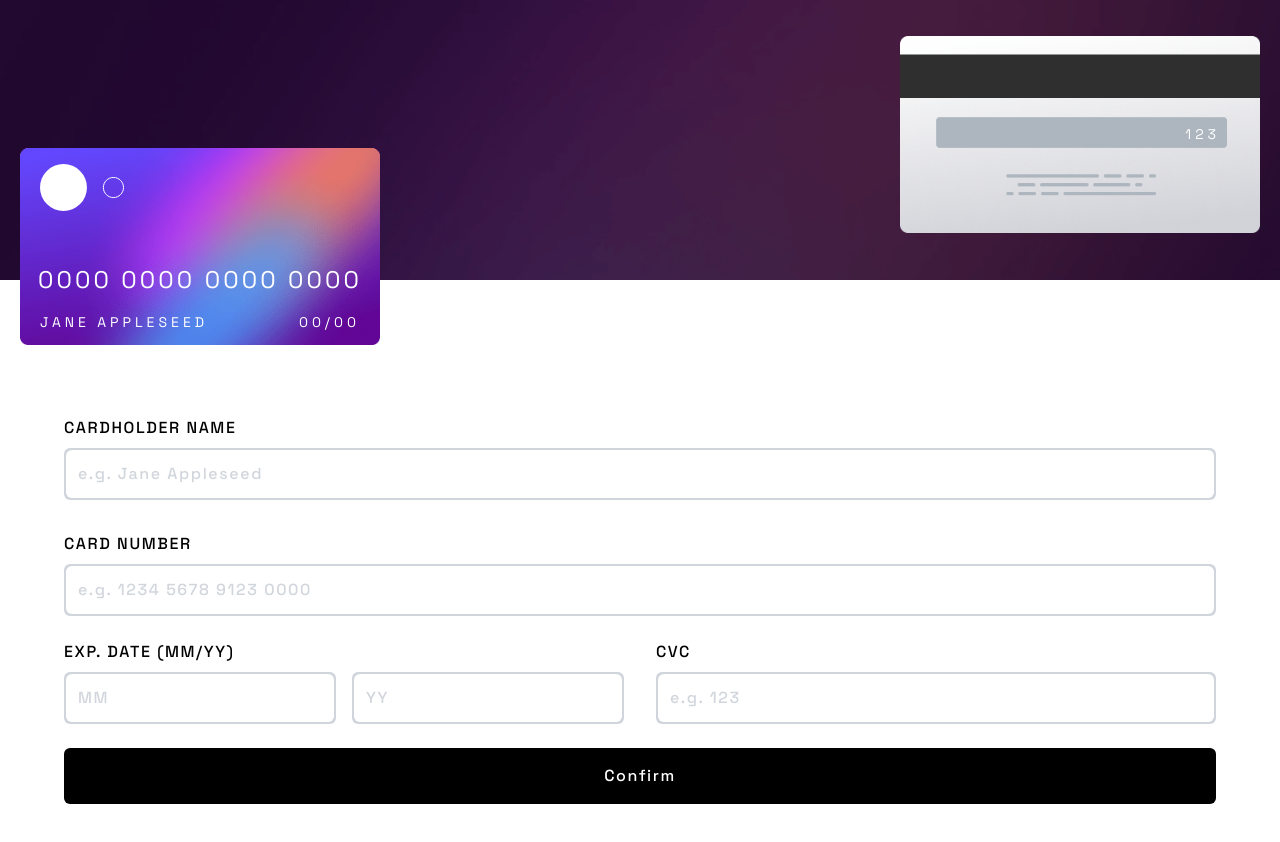
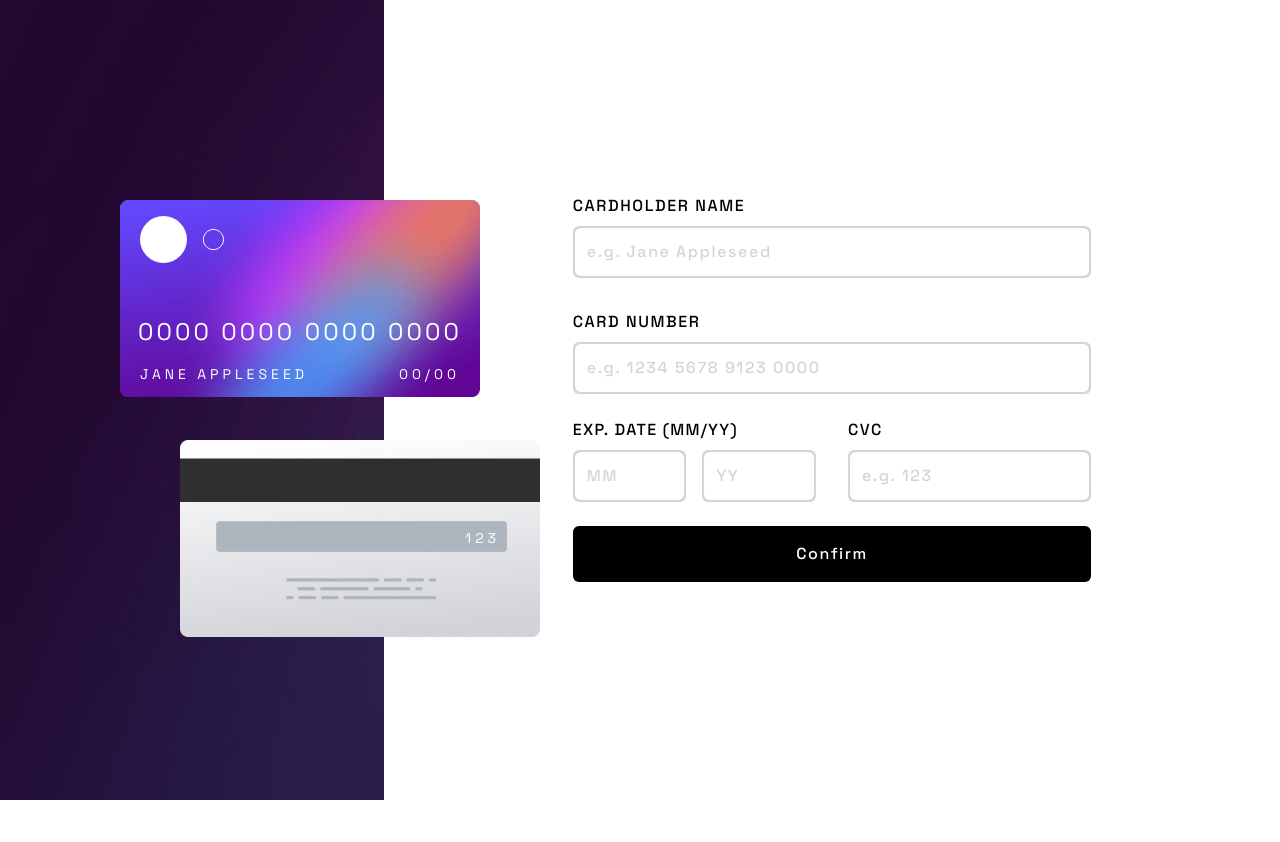
Before and after one commit to WTrygar/Interactive-card-detail-form, a Vue app: page / in a window 1280 px wide. After the commit the page ends 800 px from the top, so only its background shows below. Built offline with nearby package versions, Linux system fonts and the light colour scheme.

Commit message:
feat: responsive styling

```diff
--- a/src/App.vue
+++ b/src/App.vue
@@ -14,14 +14,20 @@ const props = defineProps<Props>()
 </script>
 
 <template>
-  <div class="min-h-lvh max-auto relative flex flex-col content-center">
-    <div class="bg-[url('/src/images/bg-main-mobile.png')] bg-no-repeat bg-cover h-70 mb-30">
-      <div class="max-w-820 h-100 relative overflow-hidden">
-        <CardBack class="absolute top-9 right-5" />
-        <CardFront class="absolute top-37 left-5" />
+  <div class="max-h-lvh max-auto relative flex flex-col lg:flex-row content-center">
+    <div
+      class="bg-[url('/src/images/bg-main-mobile.png')] bg-no-repeat bg-cover h-70 mb-30 lg:min-h-lvh lg:w-3/10"
+    >
+      <div class="max-w-820 h-100 lg:h-200 lg:w-200 relative overflow-hidden">
+        <CardBack
+          class="absolute top-9 right-5 sm:right-25 md:right-45 lg:top-110 lg:left-30 xl:left-45"
+        />
+        <CardFront
+          class="absolute top-37 left-5 sm:left-25 md:left-45 lg:top-50 lg:left-15 xl:left-30"
+        />
       </div>
     </div>
-    <InputForm />
+    <InputForm class="lg:w-7/10" />
   </div>
 </template>
 
--- a/src/components/InputForm.vue
+++ b/src/components/InputForm.vue
@@ -1,5 +1,7 @@
 <template>
-  <div class="font-grotesk font-medium tracking-[.1em] flex flex-col items-center justify-between">
+  <div
+    class="font-grotesk font-medium tracking-[.1em] flex flex-col items-center justify-between lg:justify-center md:px-35 lg:px-40"
+  >
     <div class="w-9/10 my-4">
       <label for="name" class="">CARDHOLDER NAME</label>
       <div
@@ -28,7 +30,7 @@
     </div>
     <div class="flex flex-row w-9/10 my-2 gap-8">
       <div class="flex flex-col w-1/2">
-        <label for="exp-date" class="">EXP. DATE (MM/YY)</label>
+        <label for="exp-date" class="tracking-[.08em]">EXP. DATE (MM/YY)</label>
         <div class="flex flex-row gap-4">
           <div
             class="w-1/2 p-0.5 mt-2 rounded-md bg-gray-300 hover:bg-gradient-to-r from-indigo-500 to-purple-900"
```
